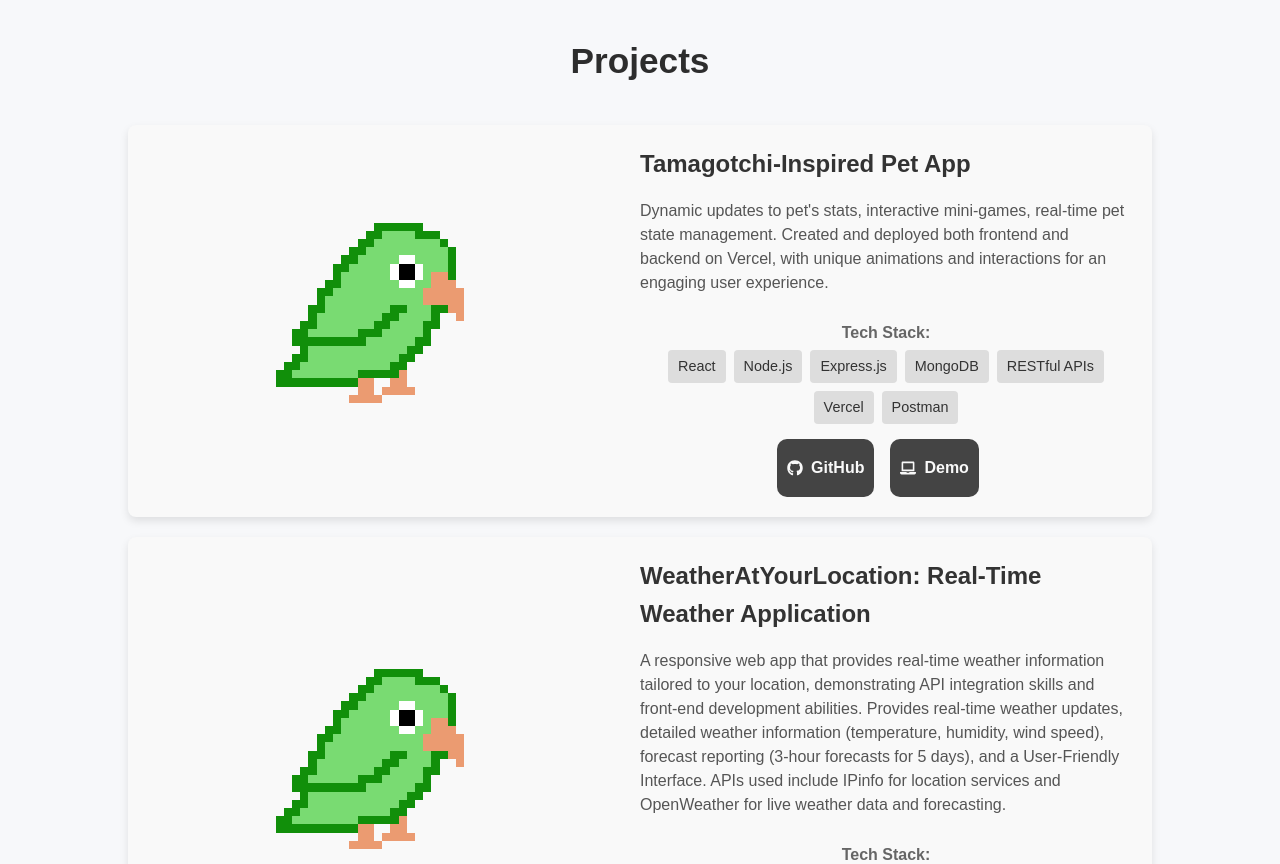
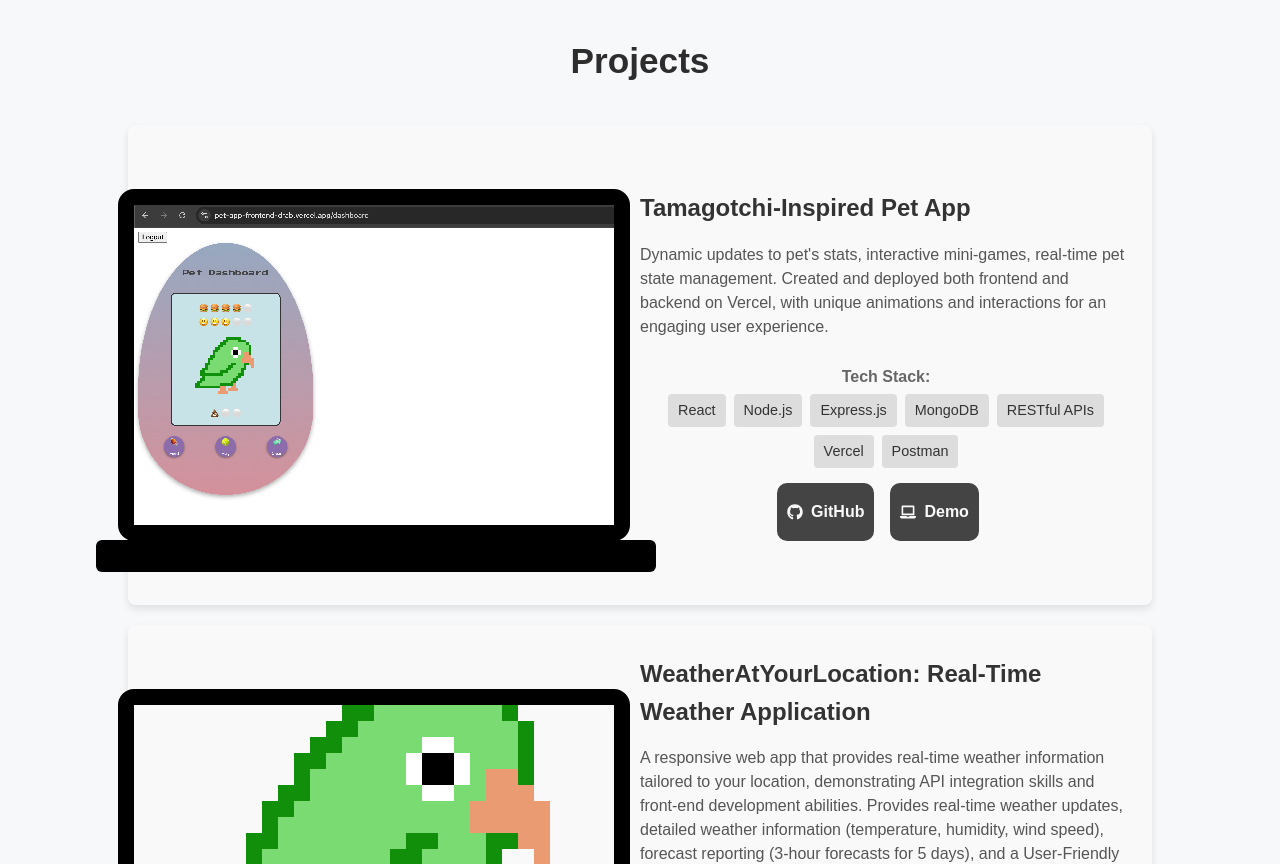
Before and after one commit to auan369/my-portfolio, a React (Create React App) app: page /contact in a window 1280 px wide. Shown: the part 1600-2464 px from the top of the page. Built offline with nearby package versions, Linux system fonts and the light colour scheme.

Commit message:
Added laptop css styling

```diff
--- a/src/components/IndivProject.css
+++ b/src/components/IndivProject.css
@@ -18,6 +18,7 @@
     flex: 1;
     display: flex;
     max-width: 50%;
+    min-height: 30rem;
     overflow: hidden;
     justify-content: center;
     align-items: center;
@@ -110,3 +111,41 @@
     align-items: center;
     gap: 0.5rem;
   }
+
+  /* The laptop with borders */
+.laptop {
+    /* -webkit-transform-origin: 0 0; */
+    /* transform-origin: 0 0; */
+    /* -webkit-transform: scale(.6) translate(-50%); Scaled down for a better Try-it experience (change to 1 for full scale) */
+    /* transform: scale(.6) translate(-50%); Scaled down for a better Try-it experience (change to 1 for full scale) */
+    /* left: 50%; */
+    position: absolute;
+    width: 30rem;
+    height: 20rem;
+    border: 1rem solid black;
+    border-width: 1rem 1rem 1rem;
+    border-radius: 1rem;
+    /* background-color: black; */
+    display: flex;
+    justify-content: center;
+  }
+  .laptop:after {
+    content: '';
+    display: block;
+    position: absolute;
+    left: 4.5rem;
+    bottom: -2.9rem;
+    width: 35rem;
+    height: 2rem;
+    margin: 80px 0 0 -110px;
+    background: black;
+    border-radius: 6px;
+  }
+
+  .laptop img {
+    width: 100%;
+    /* height: 100%; */
+    object-fit: cover;
+    /* pixelated */
+    image-rendering: pixelated;
+  }
--- a/src/components/IndivProject.js
+++ b/src/components/IndivProject.js
@@ -5,7 +5,9 @@ const IndivProject = ({ title, description, techStack, image, links }) => {
     return (
         <div className="project">
             <div className="project-image">
-                <img src={image} alt={`${title} screenshot`} />
+                <div className="laptop">
+                    <img src={image} alt={`${title} screenshot`} />
+                </div>
             </div>
             <div className="project-details">
                 <h2 className="project-title">{title}</h2>
--- a/src/components/Projects.js
+++ b/src/components/Projects.js
@@ -1,7 +1,7 @@
 import React from 'react';
 import './Projects.css';
 import IndivProject from './IndivProject';
-import { FaGithub, FaLaptop } from 'react-icons/fa';
+import { FaGithub, FaLaptop, FaFile } from 'react-icons/fa';
 
 const Projects = () => {
     return (
@@ -14,7 +14,7 @@ const Projects = () => {
                 title="Tamagotchi-Inspired Pet App"
                 description="Dynamic updates to pet's stats, interactive mini-games, real-time pet state management. Created and deployed both frontend and backend on Vercel, with unique animations and interactions for an engaging user experience."
                 techStack={['React', 'Node.js', 'Express.js','MongoDB', 'RESTful APIs', 'Vercel', 'Postman']}
-                image={require('./images/pixil-layer-Layer 1.png')}
+                image={require('./images/petapp2.png')}
                 links={[
                     { label: <p><FaGithub/> GitHub</p>, url: 'https://github.com/auan369/pet-app-main' },
                     { label: <p><FaLaptop/> Demo</p>, url: 'https://pet-app-frontend-drab.vercel.app/' },
@@ -40,7 +40,7 @@ const Projects = () => {
                 title="Portfolio Website"
                 description="A portfolio website on a single-page design with smooth scrolling navigation, responsive layout, user-friendly interface. Designed on React and deployed on Vercel to create a functional, visually appealing portfolio to showcase my work and experience."
                 techStack={['HTML', 'CSS', 'JavaScript', 'React', 'Vercel']}
-                image={require('./images/pixil-layer-Layer 1.png')}
+                image={require('./images/portfolio.png')}
                 links={[
                     { label: <p><FaGithub/> GitHub</p>, url: 'https://github.com/auan369/my-portfolio/' },
                     { label: <p><FaLaptop/> Demo</p>, url: 'https://kyloke-portfolio.vercel.app/' },
@@ -78,8 +78,8 @@ const Projects = () => {
                 techStack={['C++', 'Python', 'Data Analysis', 'Modeling and Simulation', 'MuJoCo']}
                 image={require('./images/pixil-layer-Layer 1.png')}
                 links={[
-                    { label: <p><FaGithub/> GitHub</p>, url: 'https://github.com/your-repo' },
-                    { label: <p><FaLaptop/> Demo</p>, url: 'https://your-live-demo.com' },
+                    // { label: <p><FaGithub/> GitHub</p>, url: 'https://github.com/your-repo' },
+                    { label: <p><FaFile/> Link</p>, url: 'https://link.springer.com/book/9789819789627' },
                 ]}
             />
 
```
Also changed, not shown: src/components/images/petapp2.png (added), src/components/images/portfolio.png (added).
